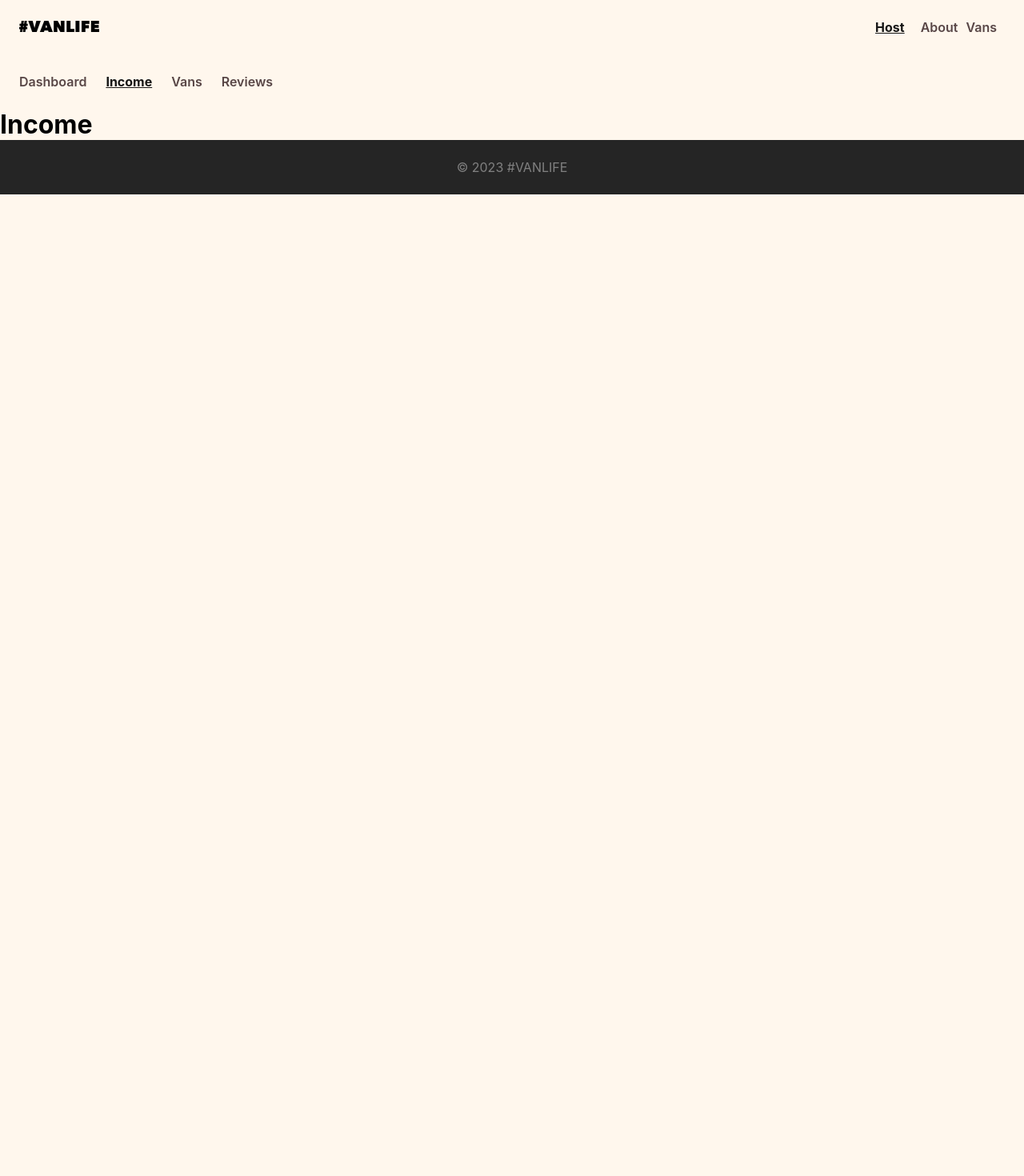
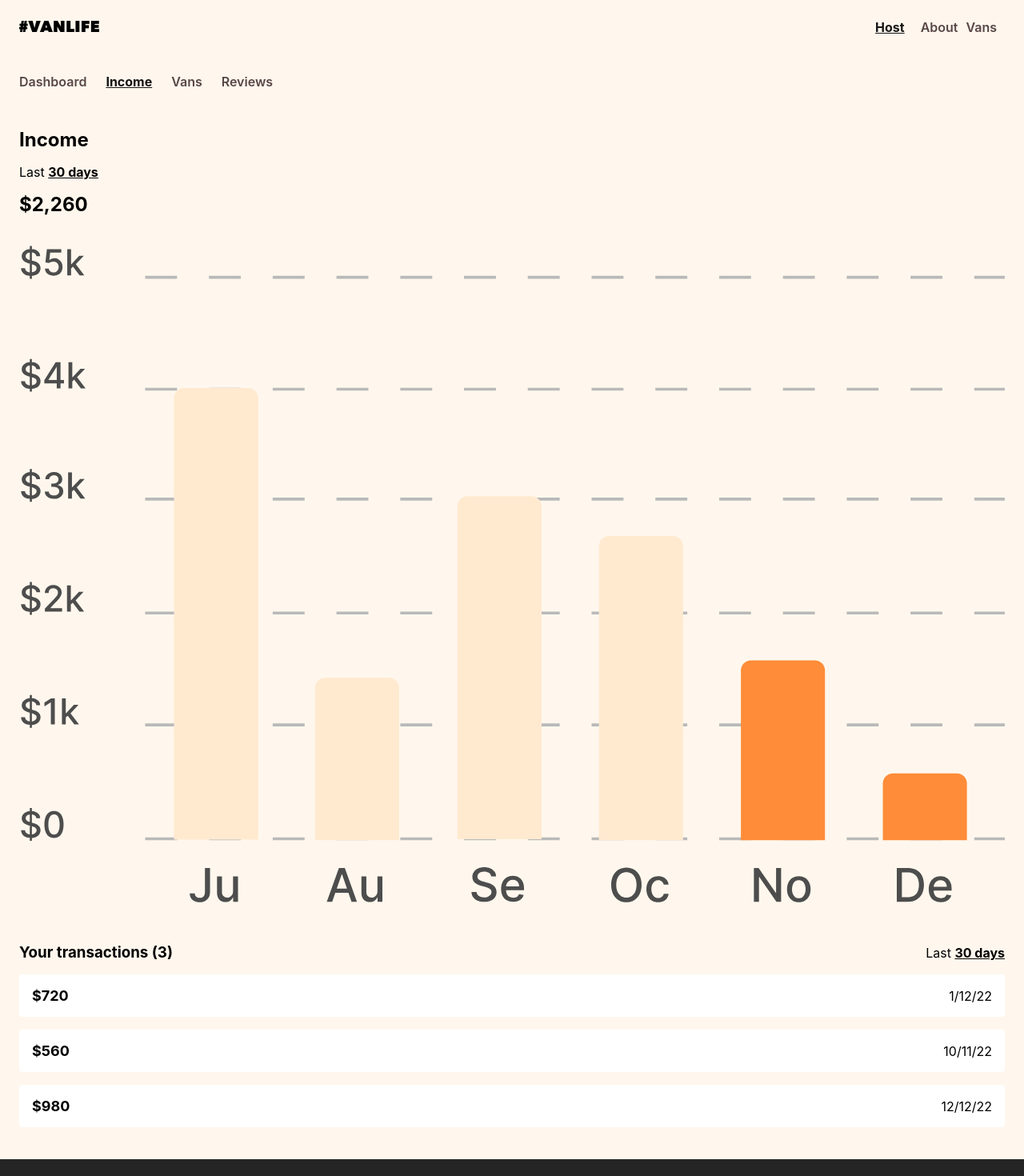
Before and after one commit to mighty-odewumi/vanlife, a React (Vite) app: page /host/income in a window 1280 px wide. Shown: the top 1470 px of the page at 80% size. Before the commit the page ends 800 px from the top, so only its background shows below. Built offline with nearby package versions, Linux system fonts and the light colour scheme; what miragejs would draw is missing.

Commit message:
Created Income page

```diff
--- a/src/index.css
+++ b/src/index.css
@@ -394,6 +394,59 @@ footer {
   border-radius: 4px;
 }
 
+/* Styles for host income page */
+
+.income {
+  padding: 24px;
+}
+
+.income h2 {
+  margin-bottom: 16px;
+}
+
+.income img {
+  width: 100%;
+}
+
+.income p span {
+  font-weight: bold;
+  text-decoration: underline;
+}
+
+.income-amount {
+  font-weight: bold;
+  font-size: 24px;
+  margin: 16px 0;
+  display: block;
+}
+
+.income-listing {
+  margin: 16px 0;
+}
+
+.income-listing-top {
+  display: flex;
+  justify-content: space-between;
+  align-items: center;
+  margin: 16px 0;
+}
+
+.income-listing-card {
+  display: flex;
+  justify-content: space-between;
+  align-items: center;
+  background: var(--white-color);
+  padding: 16px;
+  margin: 16px 0;
+  border-radius: 4px;
+}
+
+.income-listing-price {
+  font-weight: bold;
+  font-size: 18px;
+}
+
+
 /* Styles for Host van list */
 
 .host-van-list-wrapper main {
--- a/src/pages/Host/Income.jsx
+++ b/src/pages/Host/Income.jsx
@@ -1,7 +1,39 @@
 export default function Income() {
   return (
     <>
-      <h1>Income</h1>
+      <div className="income">
+        <h2>Income</h2>
+        <p>Last <span>30 days</span></p>
+
+        <span className="income-amount">
+          $2,260
+        </span>
+
+        <img src="/assets/graph.svg" alt="a graph" />
+
+        <div className="income-listing">
+          <div className="income-listing-top">
+            <h3>Your transactions (3)</h3>
+
+            <p>Last <span>30 days</span></p>
+          </div>
+
+          <div className="income-listing-card">
+            <span className="income-listing-price">$720</span>
+            <span>1/12/22</span>
+          </div>
+
+          <div className="income-listing-card">
+            <span className="income-listing-price">$560</span>
+            <span>10/11/22</span>
+          </div>
+
+          <div className="income-listing-card">
+            <span className="income-listing-price">$980</span>
+            <span>12/12/22</span>
+          </div>
+        </div>
+      </div>
     </>
   )
 }
```
